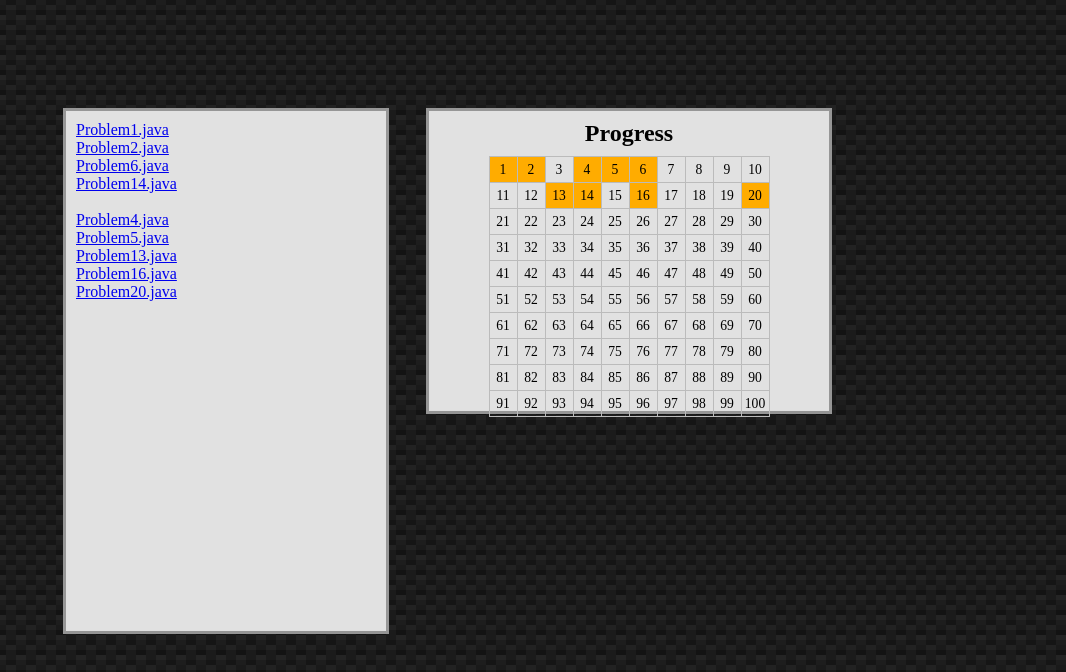
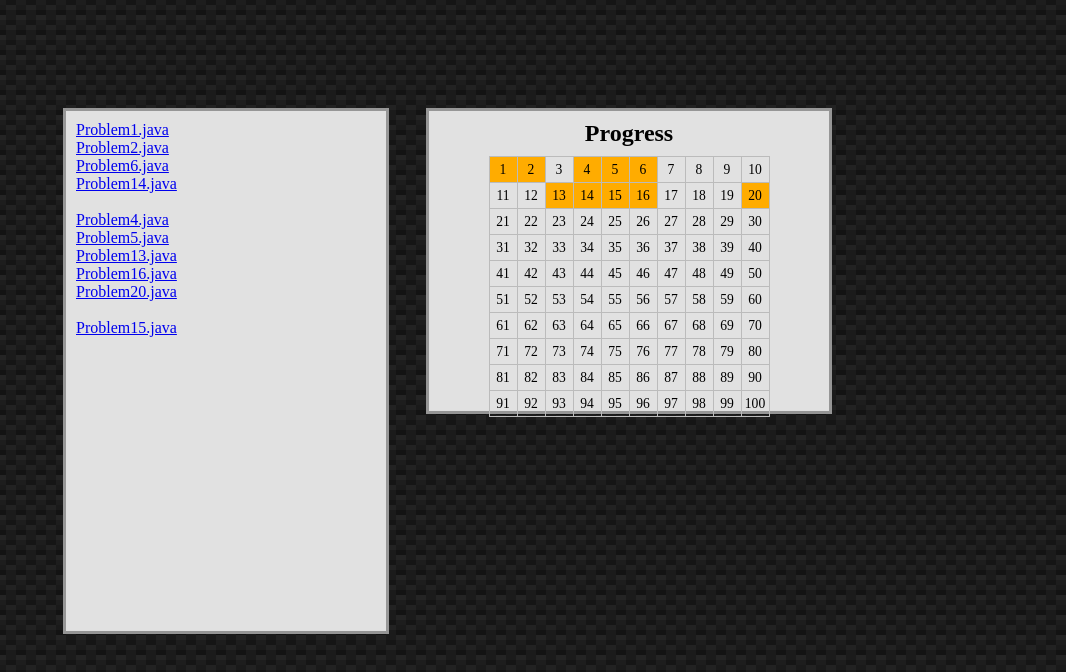
Before and after one commit to QuickToBeSlow/Project_Euler_Assignments, a plain HTML site: page index.html in a window 1280 px wide. Shown: the whole page, without its empty margins (214-1280 px from the left). Drawn offline with Linux system fonts and the light colour scheme.

Commit message:
added Problem15.java

```diff
--- a/index.html
+++ b/index.html
@@ -16,6 +16,8 @@
           <a href="Problem13.java" download>Problem13.java</a><br>
           <a href="Problem16.java" download>Problem16.java</a><br>
           <a href="Problem20.java" download>Problem20.java</a><br>
+          <br>
+          <a href="Problem15.java" download>Problem15.java</a><br>
         </div>
       </section>
       <section style="float: right;">
@@ -30,7 +32,7 @@
       </section>
     </div>
     <script>
-      var solved_problems = [1, 2, 4, 5, 6, 13, 14, 16, 20];
+      var solved_problems = [1, 2, 4, 5, 6, 13, 14, 15, 16, 20];
       var loc = 0;
       for (let i=0; i<10; i++) {
         let row = document.getElementById("progress").appendChild(document.createElement("TR"));
```
